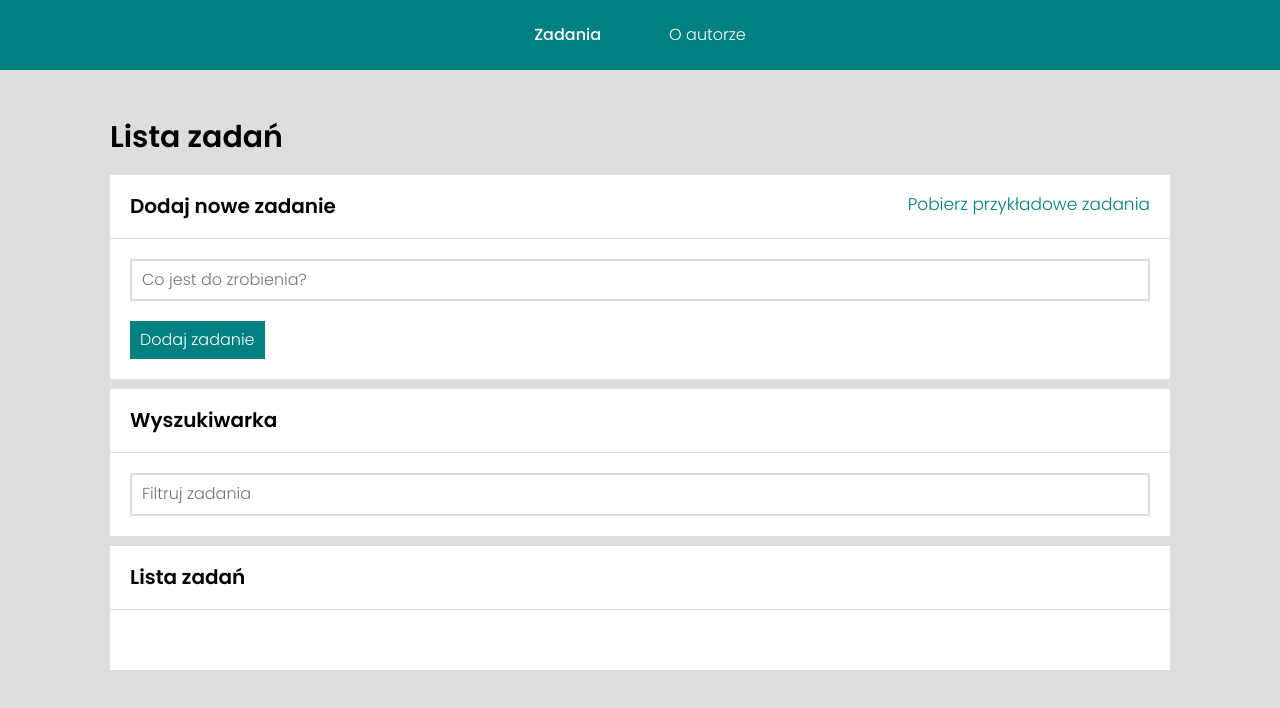
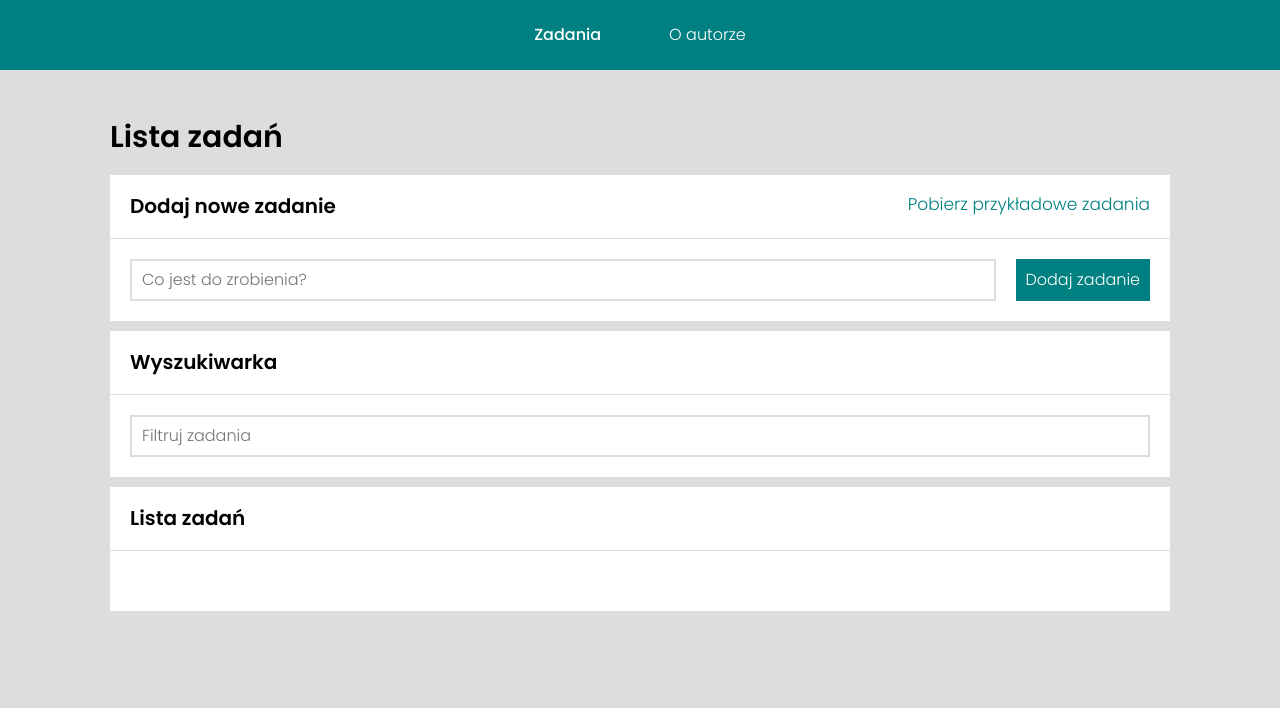
Before and after one commit to PaweLeszczynsky/To-do-list-react, a React (Create React App) app: page /#/zadania in a window 1280 px wide. Shown: the top 708 px of the page. Built offline with nearby package versions, Linux system fonts and the light colour scheme.

Commit message:
changes styles to make indended view

```diff
--- a/src/features/tasks/Input/styled.js
+++ b/src/features/tasks/Input/styled.js
@@ -4,5 +4,5 @@ export const StyledInput = styled.input`
     padding: 10px;
     border: 2px solid rgb(221, 221, 221);
     font-weight: 300;
-    min-width: 100%;
+    flex-grow: 1;
 `;
--- a/src/features/tasks/TasksPage/Search/styled.js
+++ b/src/features/tasks/TasksPage/Search/styled.js
@@ -3,4 +3,5 @@ import styled from "styled-components";
 export const StyledInputContainer = styled.div`
     width: 100%;
     padding: 0 20px;
+    display: flex;
 `;
```
